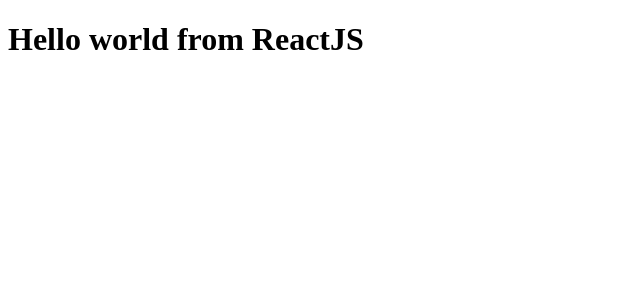
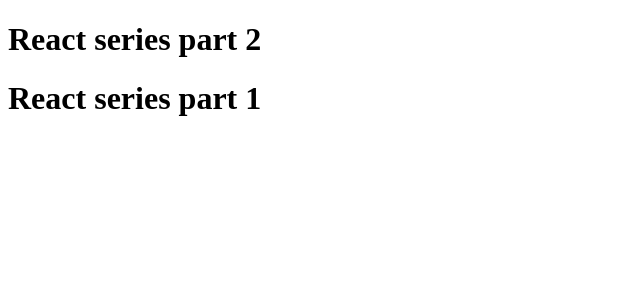
Before and after one commit to deepakwaghmare110/React-Prac, a React (Vite) app: page / in a window 1280 px wide. Shown: the top 300 px of the page, without its empty margins (0-640 px from the left). Built offline with nearby package versions, Linux system fonts and the light colour scheme.

Commit message:
initial commit

```diff
--- a/App.js
+++ b/App.js
@@ -1,14 +1,25 @@
 import React from "react";
 import ReactDOM from "react-dom/client";
 
-const Heading = <h1>Hello World</h1>;
-
 // Functional Component
 
-const HeadingComponent = () => {
-  return <h1>Hello world from ReactJS</h1>;
+const Heading = () => {
+  return (
+    <div className="div">
+      <h1>React series part 1</h1>
+    </div>
+  );
+};
+
+const Heading2 = () => {
+  return (
+    <div className="div2">
+      <h1>React series part 2</h1>
+      <Heading />
+    </div>
+  );
 };
 
 const root = ReactDOM.createRoot(document.getElementById("root"));
 
-root.render(<HeadingComponent />);
+root.render(<Heading2 />);
```
